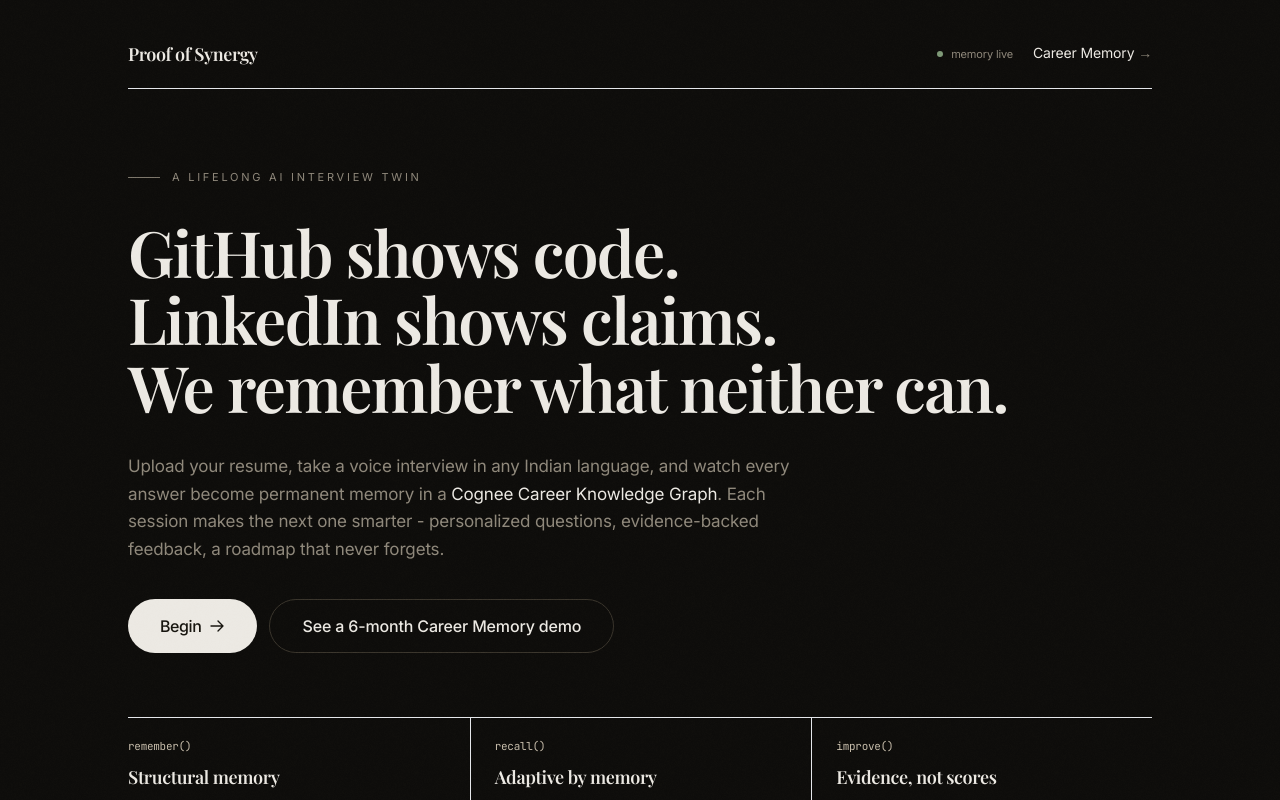
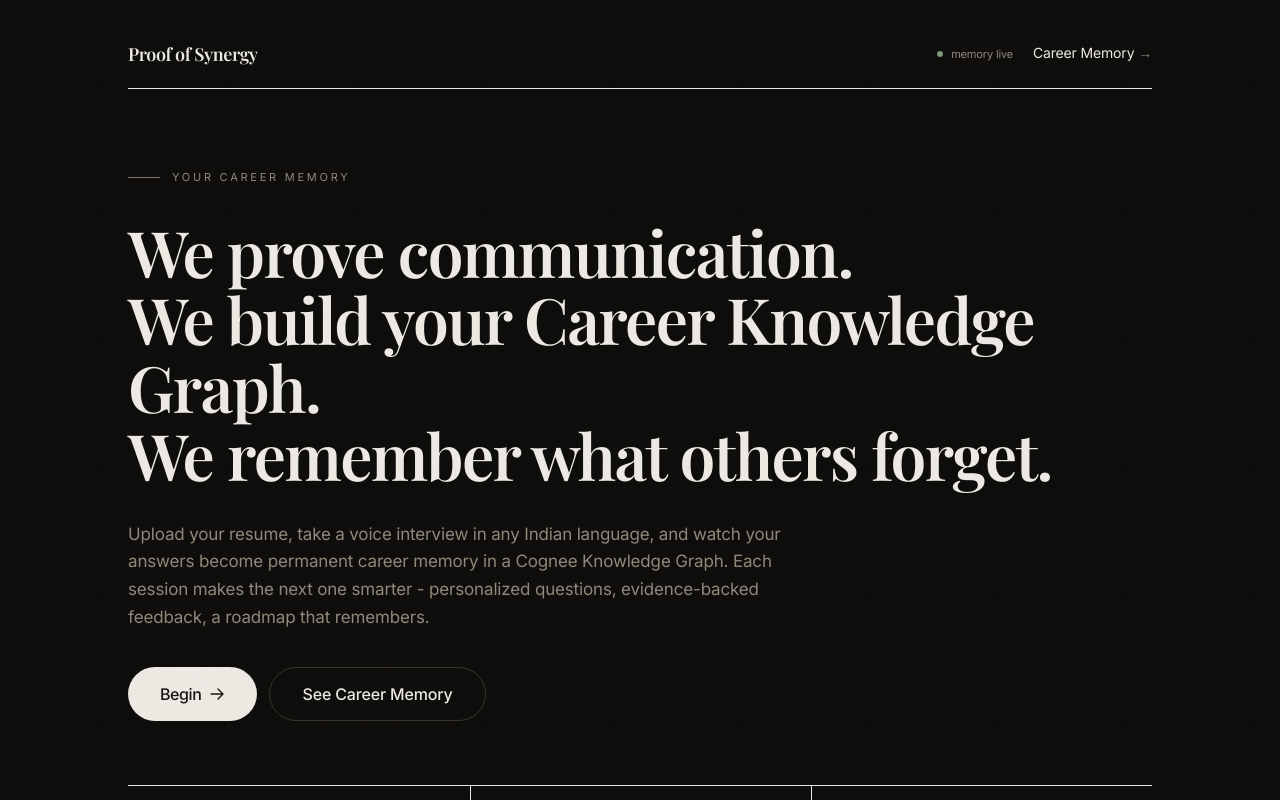
Before and after one commit to chemicoholic21/Proof-Of-Synergy, a Next.js app: page / in a window 1280 px wide. Shown: the top 800 px of the page. Built offline with nearby package versions, Linux system fonts and the light colour scheme.

Commit message:
refactor: human-centered copy on landing page and dashboard - remove generic AI language

```diff
--- a/app/layout.tsx
+++ b/app/layout.tsx
@@ -23,7 +23,7 @@
 
 export const metadata: Metadata = {
   title: "Proof of Synergy - Career Memory",
-  description: "A Cognee-powered AI Interview Twin that never forgets: every interview grows a lifelong Career Knowledge Graph.",
+  description: "Your AI Interview Twin that never forgets - every interview grows a Cognee Career Knowledge Graph.",
 };
 
 export default function RootLayout({ children }: { children: React.ReactNode }) {
--- a/app/page.tsx
+++ b/app/page.tsx
@@ -749,20 +749,20 @@
 
 function Intro({ onStart }: { onStart: () => void }) {
   const features = [
-    { k: "remember()", t: "Structural memory", d: "Every interview writes to a lifelong Cognee knowledge graph - not chunks, relationships." },
-    { k: "recall()", t: "Adaptive by memory", d: "The next interview knows your weak, forgotten and unverified topics. No two are alike." },
-    { k: "improve()", t: "Evidence, not scores", d: "Reality gap, retention decay and a learning roadmap - every recommendation is traceable." },
+    { k: "remember()", t: "Personal, persistent memory", d: "Every interview becomes a node in your Career Knowledge Graph - stored as meaning, not text chunks." },
+    { k: "recall()", t: "Ask better questions", d: "Questions adapt based on what you demonstrated and what faded - no generic repeats." },
+    { k: "improve()", t: "Your growth, made tangible", d: "Weaknesses become learning missions with evidence-backed recommendations." },
   ];
   return (
     <div className="relative py-6 sm:py-10">
       <div className="fade-up flex items-center gap-3" style={{ animationDelay: "60ms" }}>
         <span className="h-px w-8 bg-accent/60 hairline-grow" style={{ animationDelay: "60ms" }} />
-        <span className="text-[11px] uppercase tracking-[0.25em] text-ink-soft">A lifelong AI interview twin</span>
+        <span className="text-[11px] uppercase tracking-[0.25em] text-ink-soft">Your Career Memory</span>
       </div>
 
       <Shuffle
         as="h1"
-        text={"GitHub shows code.\nLinkedIn shows claims.\nWe remember what neither can."}
+        text={"We prove communication.\nWe build your Career Knowledge Graph.\nWe remember what others forget."}
         stagger={26}
         scrambleMs={240}
         start={160}
@@ -770,9 +770,9 @@
       />
 
       <p className="fade-up mt-8 max-w-2xl text-base leading-relaxed text-ink-soft sm:text-[17px]" style={{ animationDelay: "620ms" }}>
-        Upload your resume, take a voice interview in any Indian language, and watch every answer become
-        permanent memory in a <span className="text-ink">Cognee Career Knowledge Graph</span>. Each session
-        makes the next one smarter - personalized questions, evidence-backed feedback, a roadmap that never forgets.
+        Upload your resume, take a voice interview in any Indian language, and watch your answers become
+        permanent career memory in a Cognee Knowledge Graph. Each session
+        makes the next one smarter - personalized questions, evidence-backed feedback, a roadmap that remembers.
       </p>
 
       <div className="fade-up mt-9 flex flex-col sm:flex-row gap-3" style={{ animationDelay: "740ms" }}>
@@ -783,7 +783,7 @@
           </svg>
         </button>
         <Link href="/dashboard" className="btn-ghost px-8 py-3.5 text-base flex items-center justify-center gap-2">
-          See a 6-month Career Memory demo
+          See Career Memory
         </Link>
       </div>
 
--- a/components/memory/CareerDashboard.tsx
+++ b/components/memory/CareerDashboard.tsx
@@ -49,7 +49,7 @@
     }
   }, [candidateId, company]);
 
-  // Cognee-driven "what should I study next" - a graph-grounded answer straight from Cognee's memory.
+  // Cognee-driven "my next steps" - a graph-grounded answer straight from Cognee's memory.
   const loadInsight = useCallback(async () => {
     setCogneeInsight(null);
     try {
@@ -122,8 +122,8 @@
     return (
       <div className="glass-card p-8 text-center text-zinc-400">
         <div className="text-4xl mb-3">🧠</div>
-        <h3 className="heading-font text-xl font-bold text-white">No career memory yet</h3>
-        <p className="mt-2 text-sm">Upload a resume and finish an interview - or load the demo - to start building your Career Knowledge Graph.</p>
+        <h3 className="heading-font text-xl font-bold text-white">Start building your Career Memory</h3>
+        <p className="mt-2 text-sm">Complete your first interview to see your graph grow.</p>
       </div>
     );
 
@@ -225,7 +225,7 @@
       {cogneeInsight && (
         <div className="mt-4 rounded-xl border border-[#c8beac]/25 bg-[#c8beac]/5 p-3">
           <div className="text-[10px] uppercase tracking-widest font-bold text-[#c8beac] mb-1">
-            Ask Cognee · {company ? `what to study before ${company}` : "what should I study next"}
+            What to focus on {company ? `will help prepare for ${company}` : "my next steps"}
           </div>
           <p className="text-[13px] text-zinc-200 whitespace-pre-line">{cogneeInsight}</p>
           <p className="mt-1 text-[10px] text-zinc-500">Graph-grounded answer from Cognee&apos;s search() over your memory.</p>
```
